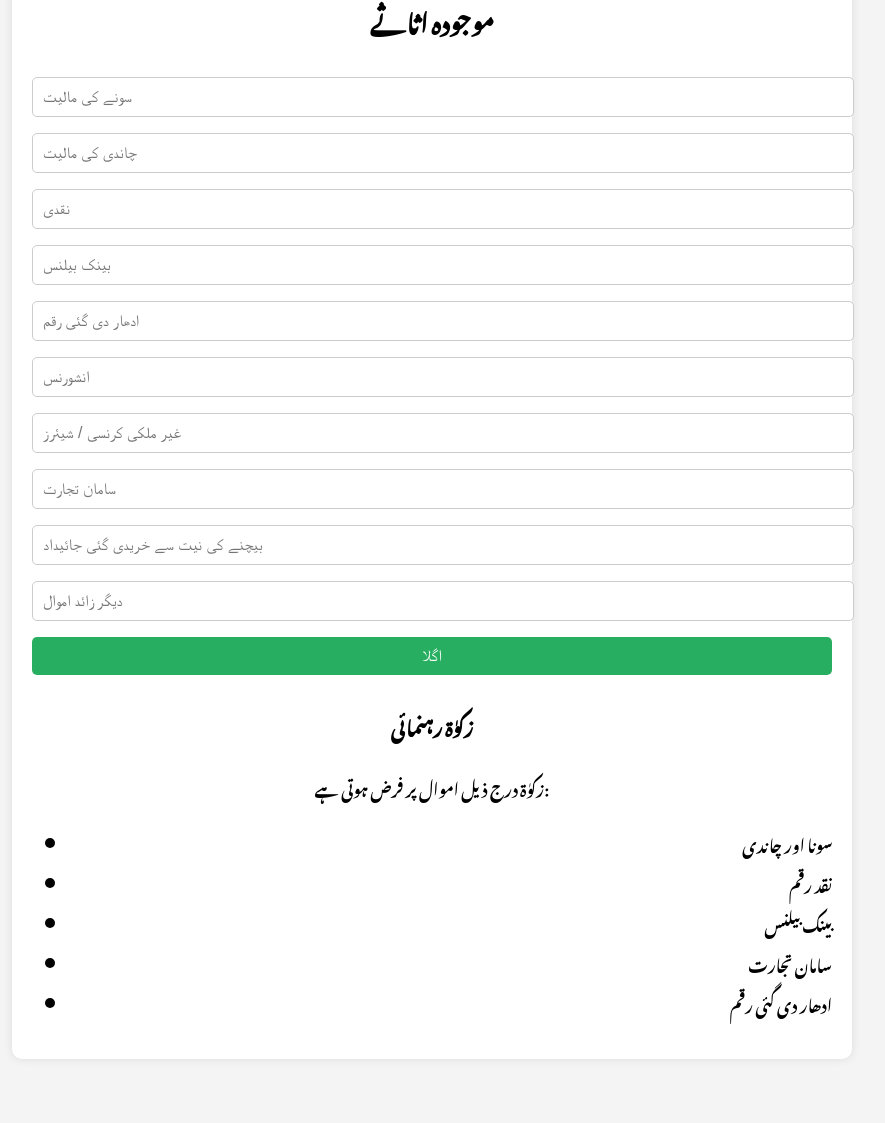
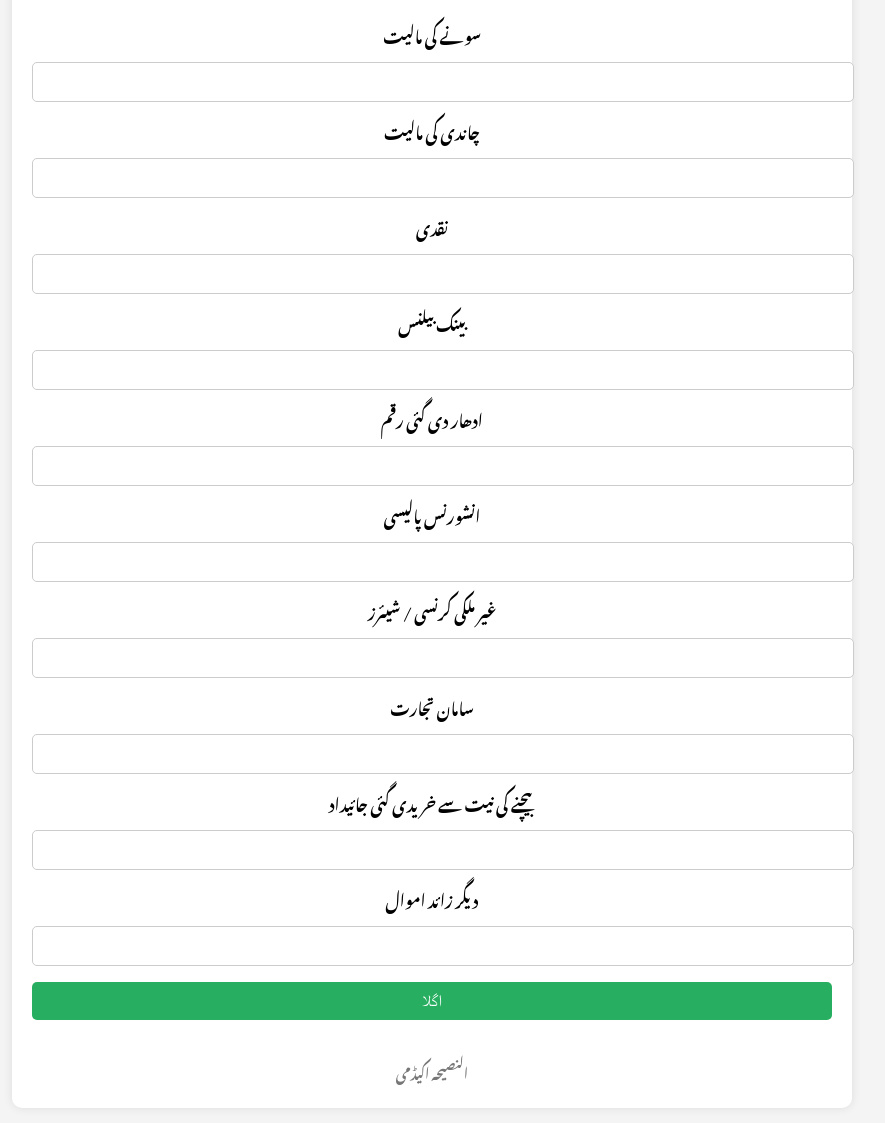
Before and after one commit to AlnaseehaAcademy/zakatcalculator, a plain HTML site: page index.html in a window 1280 px wide. Shown: the part 381-1504 px from the top of the page, without its empty margins (208-1093 px from the left). Before the commit the page ends 1460 px from the top, so only its background shows below. Drawn offline with Linux system fonts and the light colour scheme; a web font is replaced by a local one.

Commit message:
Update index.html

```diff
--- a/index.html
+++ b/index.html
@@ -16,17 +16,9 @@
 <meta name="viewport" content="width=device-width, initial-scale=1.0">
 
 <title>زکوٰۃ کیلکولیٹر - النصیحہ اکیڈمی</title>
-
-<meta name="description" content="آسان زکوٰۃ کیلکولیٹر">
-<meta name="keywords" content="Zakat Calculator, زکوٰۃ کیلکولیٹر, Ramadan Zakat">
-<meta name="author" content="Al Naseeha Academy">
-
-<link rel="manifest" href="manifest.json">
-<meta name="theme-color" content="#27ae60">
-
 <link rel="icon" href="https://raw.githubusercontent.com/AlnaseehaAcademy/ZAKAT/main/1.png">
 
-<link href="https://fonts.googleapis.com/css2?family=Noto+Nastaliq+Urdu&display=swap" rel="stylesheet">
+<link href="https://fonts.googleapis.com/css2?family=Noto+Nastaliq+Urdu:wght@400&display=swap" rel="stylesheet">
 
 <style>
 
@@ -38,11 +30,6 @@ padding:20px;
 text-align:center;
 }
 
-.dark{
-background:#121212;
-color:white;
-}
-
 .container{
 max-width:800px;
 margin:auto;
@@ -50,10 +37,6 @@ background:white;
 padding:20px;
 border-radius:10px;
 box-shadow:0 0 10px rgba(0,0,0,0.1);
-}
-
-.dark .container{
-background:#1e1e1e;
 }
 
 input,button{
@@ -72,6 +55,10 @@ border:none;
 cursor:pointer;
 }
 
+button:hover{
+background:#1e874b;
+}
+
 .hidden{
 display:none;
 }
@@ -85,6 +72,10 @@ font-weight:bold;
 white-space:pre-line;
 }
 
+.contact-buttons{
+margin-top:15px;
+}
+
 .contact-buttons a{
 display:inline-block;
 background:#27ae60;
@@ -95,13 +86,17 @@ border-radius:5px;
 text-decoration:none;
 }
 
+.footer{
+margin-top:25px;
+font-size:14px;
+color:#777;
+}
+
 </style>
 
 </head>
 
 <body>
-
-<button onclick="toggleDarkMode()">🌙 Dark Mode</button>
 
 <div class="container">
 
@@ -114,16 +109,35 @@ text-decoration:none;
 
 <h2>موجودہ اثاثے</h2>
 
-<input type="number" id="goldValue" placeholder="سونے کی مالیت">
-<input type="number" id="silverValue" placeholder="چاندی کی مالیت">
-<input type="number" id="cash" placeholder="نقدی">
-<input type="number" id="bankBalance" placeholder="بینک بیلنس">
-<input type="number" id="loansGiven" placeholder="ادھار دی گئی رقم">
-<input type="number" id="insurance" placeholder="انشورنس">
-<input type="number" id="foreignCurrency" placeholder="غیر ملکی کرنسی / شیئرز">
-<input type="number" id="tradeStock" placeholder="سامان تجارت">
-<input type="number" id="property" placeholder="بیچنے کی نیت سے خریدی گئی جائیداد">
-<input type="number" id="otherAssets" placeholder="دیگر زائد اموال">
+<label>سونے کی مالیت</label>
+<input type="number" id="goldValue">
+
+<label>چاندی کی مالیت</label>
+<input type="number" id="silverValue">
+
+<label>نقدی</label>
+<input type="number" id="cash">
+
+<label>بینک بیلنس</label>
+<input type="number" id="bankBalance">
+
+<label>ادھار دی گئی رقم</label>
+<input type="number" id="loansGiven">
+
+<label>انشورنس پالیسی</label>
+<input type="number" id="insurance">
+
+<label>غیر ملکی کرنسی / شیئرز</label>
+<input type="number" id="foreignCurrency">
+
+<label>سامان تجارت</label>
+<input type="number" id="tradeStock">
+
+<label>بیچنے کی نیت سے خریدی گئی جائیداد</label>
+<input type="number" id="property">
+
+<label>دیگر زائد اموال</label>
+<input type="number" id="otherAssets">
 
 <button onclick="showLiabilities()">اگلا</button>
 
@@ -134,23 +148,46 @@ text-decoration:none;
 
 <h2>قرضے اور اخراجات</h2>
 
-<input type="number" id="loansTaken" placeholder="قرضہ">
-<input type="number" id="mehr" placeholder="غیر ادا شدہ مہر">
-<input type="number" id="electricityBill" placeholder="بجلی بل">
-<input type="number" id="gasBill" placeholder="گیس بل">
-<input type="number" id="waterBill" placeholder="پانی بل">
-<input type="number" id="phoneBill" placeholder="فون بل">
-<input type="number" id="rentHouse" placeholder="مکان کرایہ">
-<input type="number" id="rentShop" placeholder="دکان کرایہ">
-<input type="number" id="rentWarehouse" placeholder="گودام کرایہ">
-<input type="number" id="salaries" placeholder="تنخواہیں">
-<input type="number" id="otherLiabilities" placeholder="دیگر اخراجات">
+<label>قرضہ</label>
+<input type="number" id="loansTaken">
+
+<label>غیر ادا شدہ مہر</label>
+<input type="number" id="mehr">
+
+<label>بجلی بل</label>
+<input type="number" id="electricityBill">
+
+<label>گیس بل</label>
+<input type="number" id="gasBill">
+
+<label>پانی بل</label>
+<input type="number" id="waterBill">
+
+<label>فون بل</label>
+<input type="number" id="phoneBill">
+
+<label>مکان کرایہ</label>
+<input type="number" id="rentHouse">
+
+<label>دکان کرایہ</label>
+<input type="number" id="rentShop">
+
+<label>گودام کرایہ</label>
+<input type="number" id="rentWarehouse">
+
+<label>تنخواہیں</label>
+<input type="number" id="salaries">
+
+<label>دیگر اخراجات</label>
+<input type="number" id="otherLiabilities">
 
 <button onclick="calculateZakat()">زکوٰۃ کا حساب لگائیں</button>
 
 </div>
 
+
 <div id="result" class="result hidden"></div>
+
 
 <div id="feedback" class="hidden">
 
@@ -170,21 +207,14 @@ text-decoration:none;
 
 </div>
 
-<h3>زکوٰۃ رہنمائی</h3>
+<div class="footer">
 
-<p>زکوٰۃ درج ذیل اموال پر فرض ہوتی ہے:</p>
-
-<ul style="text-align:right">
-
-<li>سونا اور چاندی</li>
-<li>نقد رقم</li>
-<li>بینک بیلنس</li>
-<li>سامان تجارت</li>
-<li>ادھار دی گئی رقم</li>
-
-</ul>
+النصیحہ اکیڈمی
 
 </div>
+
+</div>
+
 
 <script>
 
@@ -208,9 +238,12 @@ localStorage.setItem(input.id,input.value);
 });
 
 function showLiabilities(){
+
 document.getElementById("assetsSection").classList.add("hidden");
 document.getElementById("liabilitiesSection").classList.remove("hidden");
-window.scrollTo({top:0});
+
+window.scrollTo({top:0,behavior:'smooth'});
+
 }
 
 function calculateZakat(){
@@ -227,15 +260,15 @@ let text="";
 
 if(net>=nisab){
 
-text=`کل اثاثے: ${totalAssets.toLocaleString()}
+text=`کل اثاثے: ${totalAssets.toLocaleString()} روپے
 
-کل قرضے: ${totalLiabilities.toLocaleString()}
+کل قرضے: ${totalLiabilities.toLocaleString()} روپے
 
-قابل زکوٰۃ مال:
-${net.toLocaleString()}
+قابلِ زکوٰۃ مال:
+${net.toLocaleString()} روپے
 
 واجب زکوٰۃ:
-${zakat.toLocaleString()}`;
+${zakat.toLocaleString()} روپے`;
 
 }else{
 
@@ -263,7 +296,9 @@ function shareResult(){
 
 let text=document.getElementById("result").innerText;
 
-window.open("https://wa.me/?text="+encodeURIComponent(text));
+let url="https://wa.me/?text="+encodeURIComponent(text);
+
+window.open(url);
 
 }
 
@@ -291,27 +326,7 @@ document.getElementById("result").classList.add("hidden");
 
 document.getElementById("feedback").classList.add("hidden");
 
-window.scrollTo({top:0});
-
-}
-
-function toggleDarkMode(){
-
-document.body.classList.toggle("dark");
-
-localStorage.setItem("darkMode",document.body.classList.contains("dark"));
-
-}
-
-if(localStorage.getItem("darkMode")=="true"){
-
-document.body.classList.add("dark");
-
-}
-
-if('serviceWorker' in navigator){
-
-navigator.serviceWorker.register('service-worker.js');
+window.scrollTo({top:0,behavior:'smooth'});
 
 }
 
```
